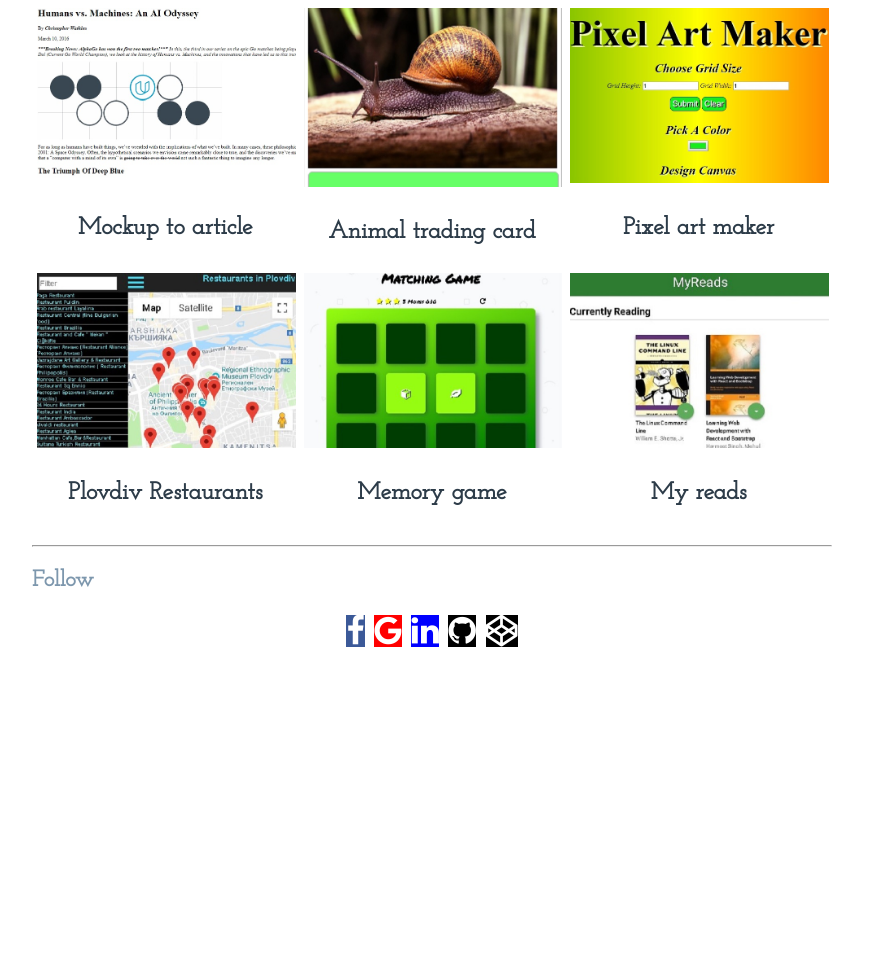
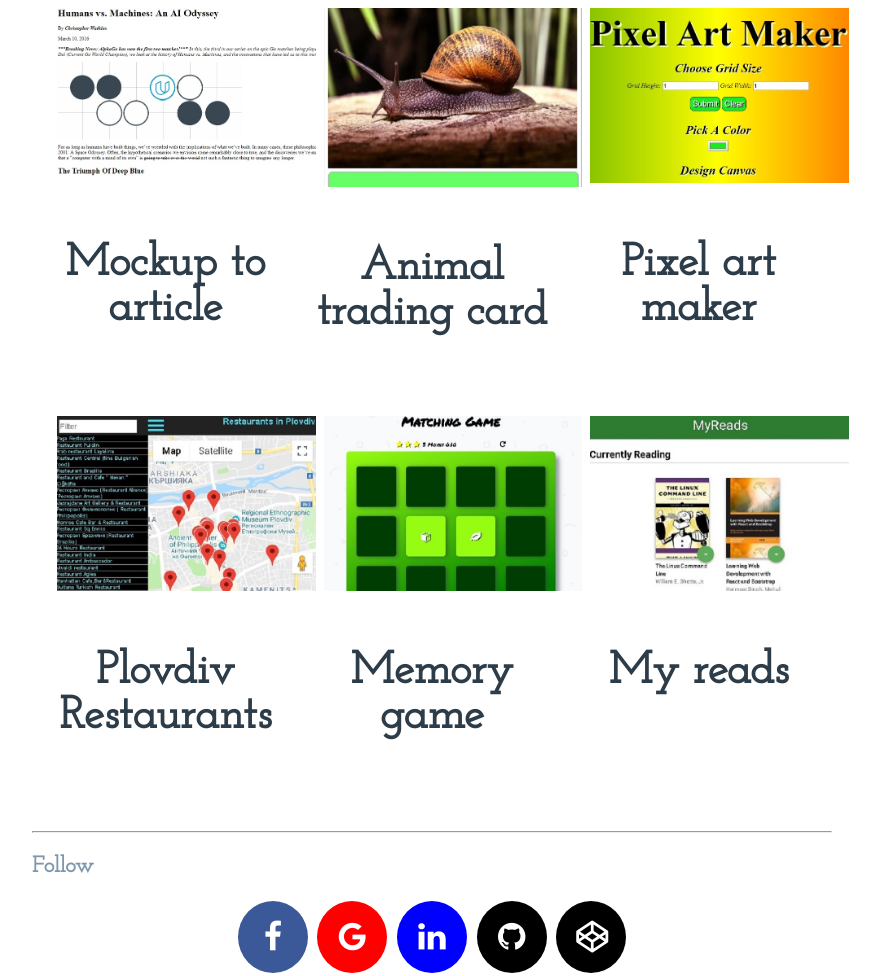
Before and after one commit to anikonomova/Portfolio-2, a plain HTML site: page index.html in a window 1280 px wide. Shown: the part 1176-2152 px from the top of the page, without its empty margins (208-1088 px from the left). Before the commit the page ends 1863 px from the top, so only its background shows below. Drawn offline with Linux system fonts and the light colour scheme.

Commit message:
Social media icons styling

```diff
--- a/css/styles.css
+++ b/css/styles.css
@@ -96,8 +96,8 @@ a:link {
   text-align: left;
   font-size: 70%;
   }
-// The social media icons code is adapted from (https://www.w3schools.com/howto/howto_css_social_media_buttons.asp)
-.fa {
+/* The social media icons code is adapted from (https://www.w3schools.com/howto/howto_css_social_media_buttons.asp)*/
+a {
   padding: 20px;
   font-size: 30px;
   width: 30px;
```
